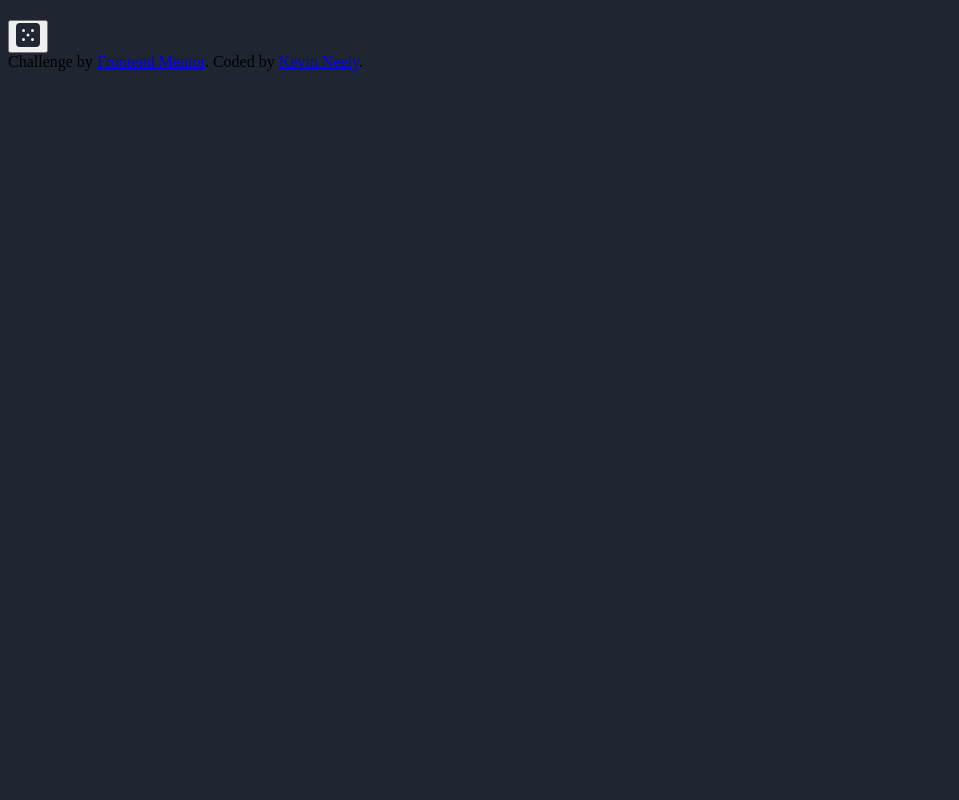
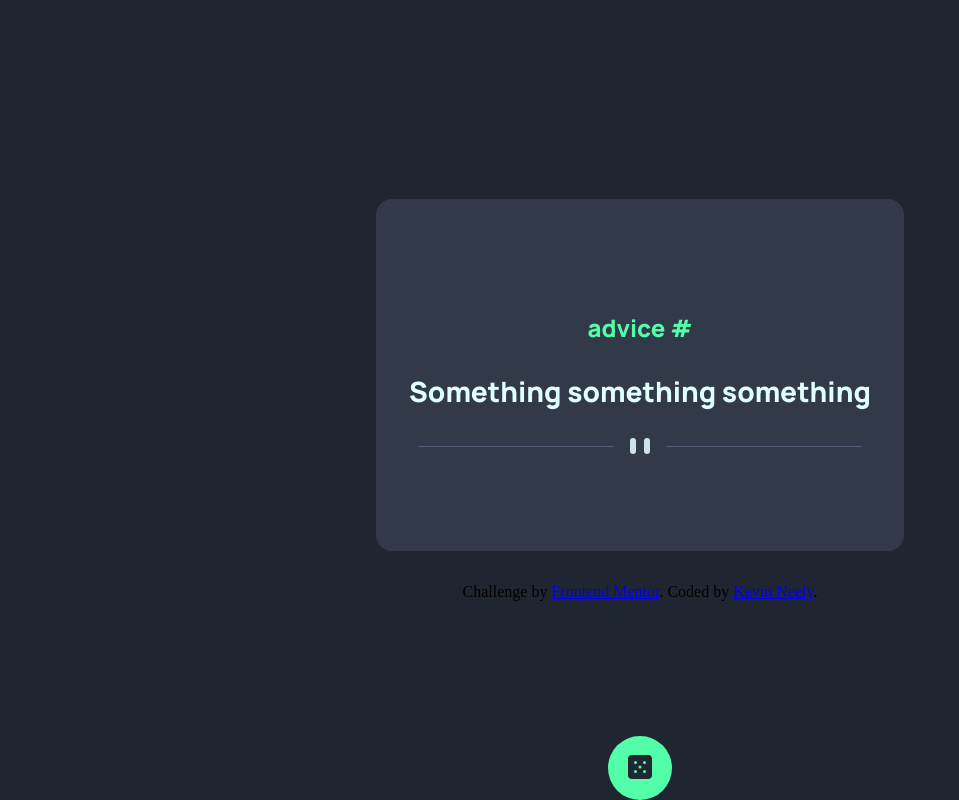
Before and after one commit to 2dkn/advice-generator-app, a website: page index.html in a window 1280 px wide. Shown: the whole page, without its empty margins (0-959 px from the left). Drawn offline with Linux system fonts and the light colour scheme.

Commit message:
Added some css/scss

```diff
--- a/index.html
+++ b/index.html
@@ -23,20 +23,21 @@
   <body>
     <main>
       <section class="container">
-        <h1 class="header"></h1>
-        <p class="advice"></p>
-        <div class="btn">
-          <button class="next-btn">
-            <img src="images/icon-dice.svg" alt="dicebutton" />
-          </button>
-        </div>
+        <h1 class="advice__header">advice #</h1>
+        <p class="advice__text">Something something something</p>
+        <img src="images/pattern-divider-desktop.svg" alt="divider" />
       </section>
+      <div class="btn">
+        <button class="next-btn">
+          <img class="btn__image" src="images/icon-dice.svg" alt="dicebutton" />
+        </button>
+      </div>
     </main>
-    <div class="attribution">
+    <footer class="attribution">
       Challenge by
       <a href="https://www.frontendmentor.io?ref=challenge" target="_blank"
         >Frontend Mentor</a
       >. Coded by <a href="https://github.com/2dkn">Kevin Neely</a>.
-    </div>
+    </footer>
   </body>
 </html>
--- a/sass/_base.scss
+++ b/sass/_base.scss
@@ -3,3 +3,64 @@
 html {
   background-color: $darkblue;
 }
+
+body {
+  margin: 0;
+  padding: 0;
+  display: flex;
+  flex-direction: column;
+  justify-content: center;
+  align-items: center;
+  height: 100vh;
+}
+
+.container {
+  display: relative;
+  flex-direction: column;
+  text-align: center;
+  align-content: center;
+  background-color: $darkgrayblue;
+  width: 29rem;
+  min-height: 18rem;
+  border-radius: 1rem;
+  padding: 2rem;
+  overflow: hidden;
+}
+
+.advice__header {
+  font-weight: 800;
+  color: $neongreen;
+  font-family: $manrope;
+}
+
+.advice__text {
+  font-family: $manrope;
+  color: lightcyan;
+  font-size: 1.75rem;
+  font-weight: 800;
+}
+
+.btn {
+  position: absolute;
+  // place-content: center;
+  left: 50%;
+  bottom: 0;
+  transform: translateX(-50%);
+}
+
+.btn__image {
+  background-color: $neongreen;
+}
+
+.next-btn {
+  width: 4rem;
+  height: 4rem;
+  cursor: pointer;
+  border: 1rem none $neongreen;
+  border-radius: 50%;
+  background-color: $neongreen;
+}
+
+.attribution {
+  padding-top: 2rem;
+}
--- a/sass/_variables.scss
+++ b/sass/_variables.scss
@@ -3,3 +3,4 @@ $neongreen: hsl(150, 100%, 66%); // button?
 $grayblue: hsl(217, 19%, 38%); // underline under words
 $darkgrayblue: hsl(217, 19%, 24%); // container color
 $darkblue: hsl(218, 23%, 16%); //background color
+$manrope: "Manrope", san-serif;
```
Also changed, not shown: css/styles.css, 1 other file.
